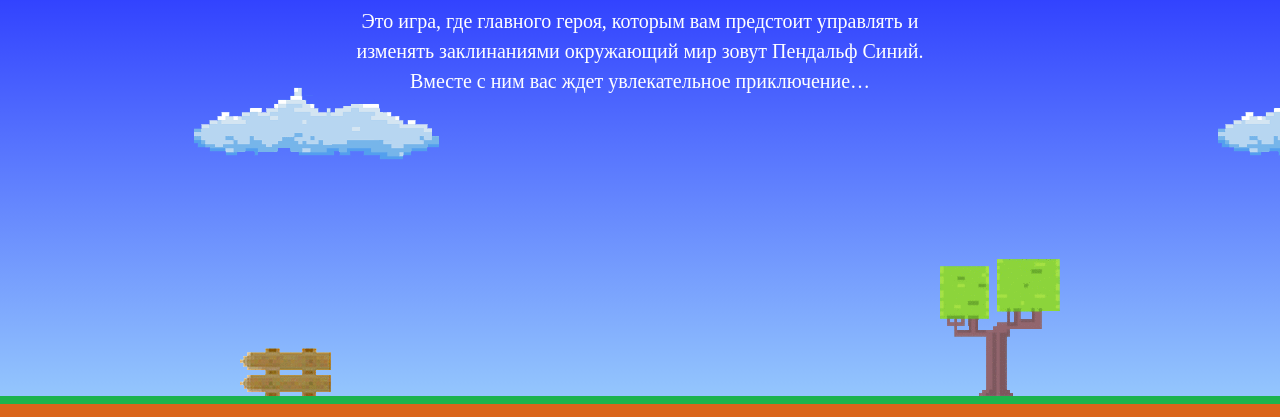
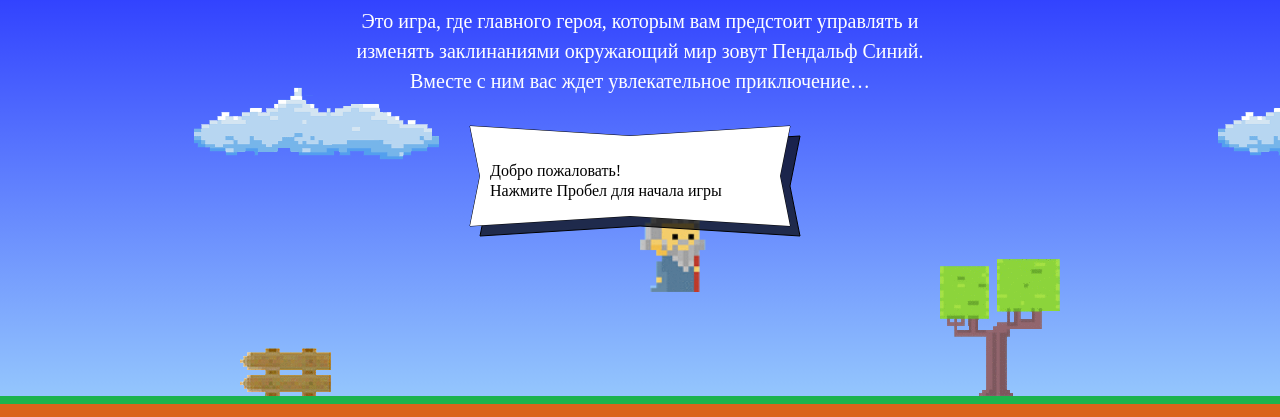
Before and after one commit to enelizarova/30148-code-and-magick, a website: page index.html in a window 1280 px wide. Shown: the part 203-620 px from the top of the page. Drawn offline with Linux system fonts and the light colour scheme; a web font is replaced by a local one.

Commit message:
wizard params

```diff
--- a/index.html
+++ b/index.html
@@ -168,6 +168,23 @@
     <p class="setup-similar-label">Петр Петров</p>
   </div>
 </template>
-
+<script>
+  var fireballSize = 22;
+  var getFireballSpeed = function(left) {
+    return left ? 5 : 2;
+  };
+  var wizardSpeed = 3;
+  var wizardWidth = 70;
+  var getWizardHeight = function() {
+    return 1.377 * wizardWidth;
+  };
+  var getWizardX = function(width) {
+    return width / 2;
+  };
+  var getWizardY = function(height) {
+    return height - 200;
+  };
+</script>
+<script src="js/game.js"></script>
 </body>
 </html>
```
